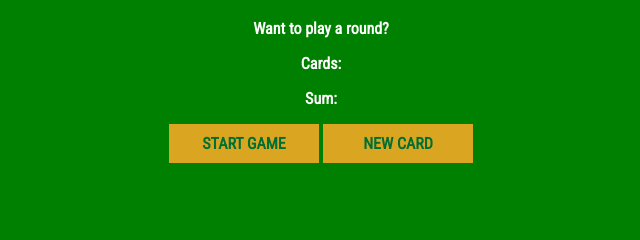
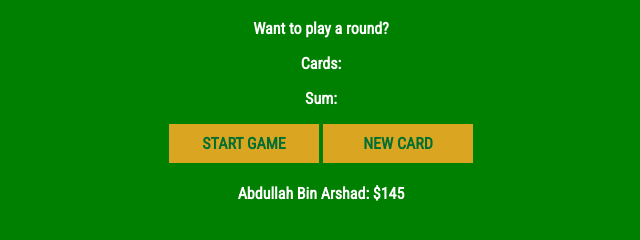
Before and after one commit to Abdullah1856/Blackjack-Game, a plain HTML site: page index.html in a window 1280 px wide. Shown: the part 62-302 px from the top of the page, without its empty margins (319-959 px from the left). Drawn offline with Linux system fonts and the light colour scheme.

Commit message:
Update index.html

```diff
--- a/index.html
+++ b/index.html
@@ -12,30 +12,13 @@
 </head>
 
 <body>
-    <!--
-        <div class="numbers">
-        <p id="no1"></p>
-        <p id="no2"></p>
-        </div>
-        <div class="btn">
-        <button onclick="add()">Add</button>
-        <button onclick="subtract()">Subtract</button>
-        <button onclick="divide()">Divide</button>
-        <button onclick="multiply()">Multiply</button>
-        </div>
-        <div class="result">
-        <span id="sum">Sum:</span>
-        </div>
-        -->
-
-
     <h1>Blackjack</h1>
     <p id="message">Want to play a round?</p>
     <p id="cards">Cards:</p>
     <p id="sum">Sum:</p>
     <button onclick="startGame()">START GAME</button>
     <button onclick="newCard()">NEW CARD</button>
-    <p id="points"></p>
+    <p id="player-el"></p>
 
 
     <script src="script.js"></script>
```
